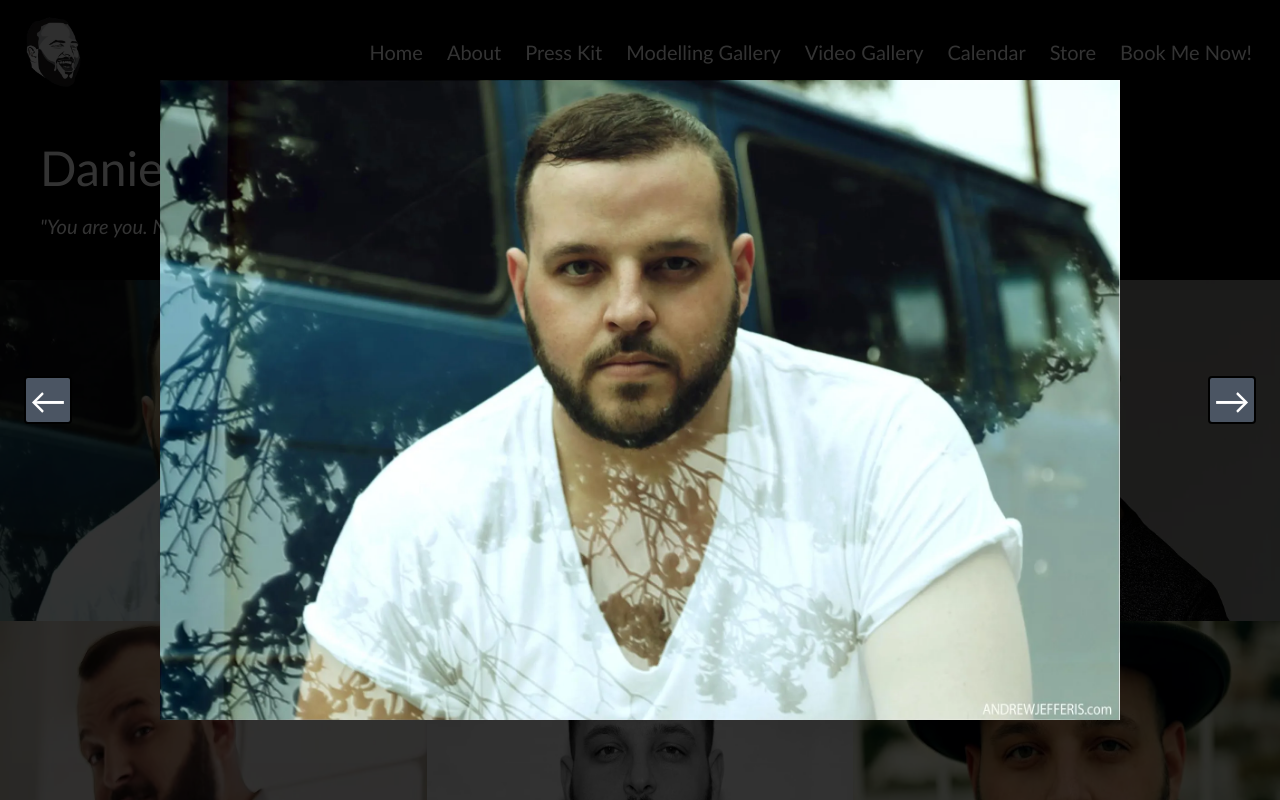
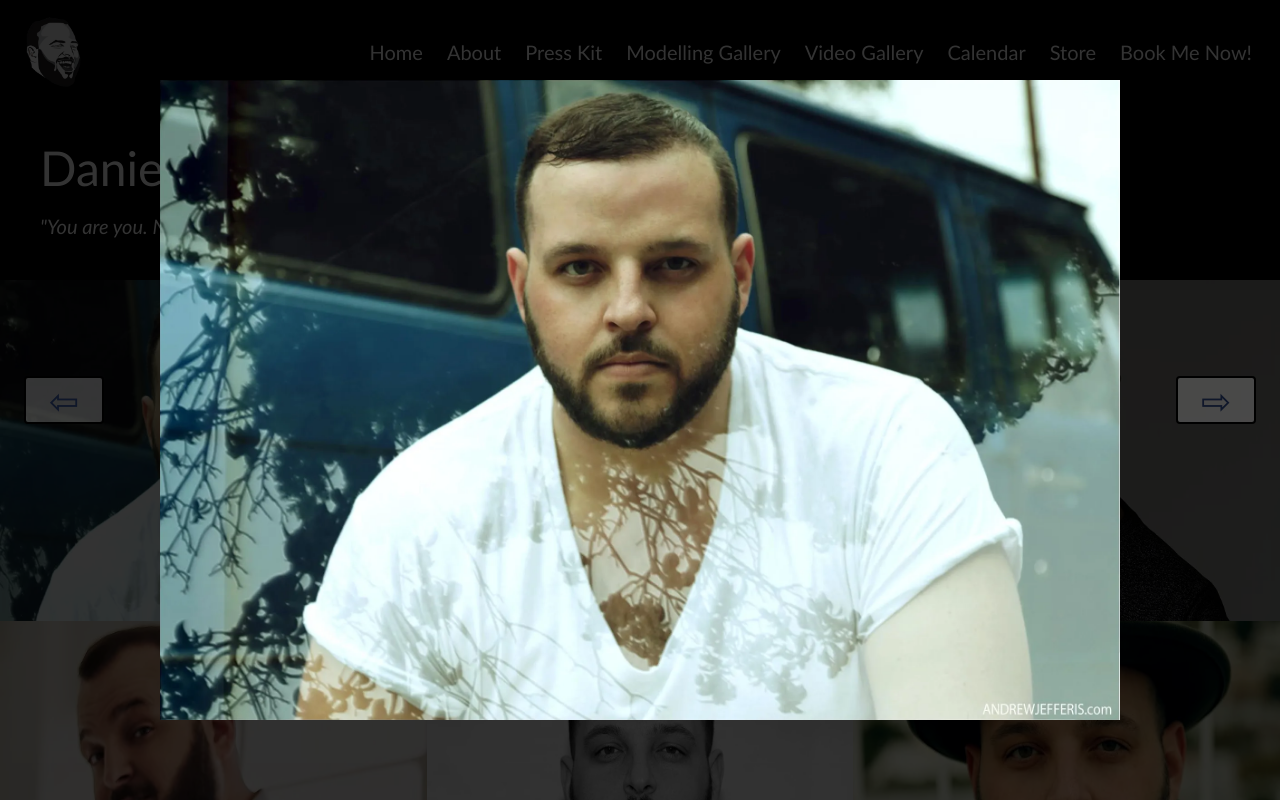
Before and after one commit to Earle-Poole/danFran, a Next.js app: page /modelling-gallery in a window 1280 px wide. Both pictures are taken after a click on the element 213 px from the left and 450 px from the top of the page. Built offline with nearby package versions, Linux system fonts and the light colour scheme.

Commit message:
Updated model gallery buttons

```diff
--- a/components/molecule/SelectedModelGalleryImage/SelectedModelGalleryImage.tsx
+++ b/components/molecule/SelectedModelGalleryImage/SelectedModelGalleryImage.tsx
@@ -26,7 +26,7 @@ const SelectedModelGalleryImage: FC<SelectedModelGalleryImageProps> = ({
     >
       <div className="w-9/12 h-full items-center flex">
         <button
-          className="absolute left-6 border-black bg-gray-600 h-12 w-12 rounded border-2 z-30 text-4xl text-white"
+          className="absolute left-6 border-black bg-white/20 h-12 w-20 rounded border-2 z-30 text-4xl text-slate-900"
           type="button"
           title="Previous Picture"
           onClick={(e) => {
@@ -34,7 +34,8 @@ const SelectedModelGalleryImage: FC<SelectedModelGalleryImageProps> = ({
             previousPicture()
           }}
         >
-          &#8592;
+          {/* &#8592; */}
+          &#8678;
         </button>
         <div className="relative w-full h-5/6">
           <Image
@@ -46,7 +47,7 @@ const SelectedModelGalleryImage: FC<SelectedModelGalleryImageProps> = ({
         </div>
 
         <button
-          className="absolute right-6 border-black bg-gray-600 h-12 w-12 rounded border-2 z-30 text-4xl text-white"
+          className="absolute right-6 border-black bg-white/20 h-12 w-20 rounded border-2 z-30 text-4xl text-slate-900"
           type="button"
           title="Next Picture"
           onClick={(e) => {
@@ -54,7 +55,8 @@ const SelectedModelGalleryImage: FC<SelectedModelGalleryImageProps> = ({
             nextPicture()
           }}
         >
-          &#8594;
+          {/* &#8594; */}
+          &#8680;
         </button>
       </div>
     </div>,
```
